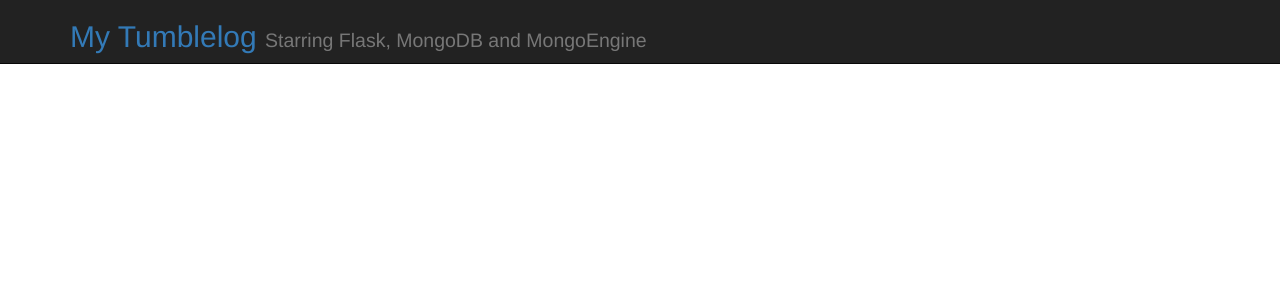
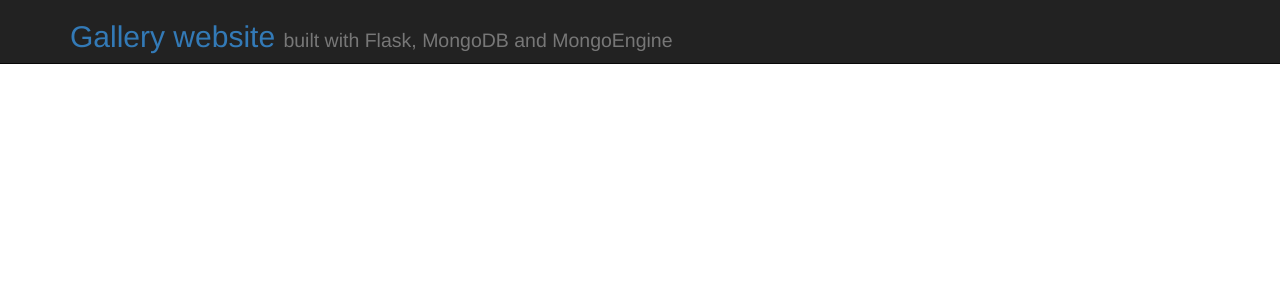
Before and after one commit to colmoneill/json_feeds-flask-website-proof_of_concept, a Flask app: page / in a window 1280 px wide. Shown: the top 300 px of the page. Run offline with Flask 2, Linux system fonts and the light colour scheme; data that the repository does not hold is empty; some libraries are stand-ins or nearby versions.

Commit message:
Migration initiated

```diff
--- a/blog/__init__.py
+++ b/website/__init__.py
@@ -2,15 +2,15 @@ from flask import Flask
 from flask.ext.mongoengine import MongoEngine
 
 app = Flask(__name__)
-app.config["MONGODB_SETTINGS"] = {"DB": "mydb"}
+app.config["MONGODB_SETTINGS"] = {"DB": "flask-website"}
 app.config["SECRET_KEY"] = "KeepThisS3cr3t"
 
 db = MongoEngine(app)
 
 def register_blueprints(app):
 	#Prevents circular imports
-	from blog.views import posts
-	from blog.admin import admin
+	from website.views import posts
+	from website.admin import admin
 	app.register_blueprint(posts)
 	app.register_blueprint(admin)
 
--- a/blog/admin.py
+++ b/website/admin.py
@@ -3,8 +3,8 @@ from flask.views import MethodView
 
 from flask.ext.mongoengine.wtf import model_form
 
-from blog.auth import requires_auth
-from blog.models import Post, BlogPost, Video, Image, Quote, Comment
+from website.auth import requires_auth
+from website.models import Post, BlogPost, Video, Image, Quote, Comment
 
 admin = Blueprint('admin', __name__, template_folder='templates')
 
--- a/blog/manage.py
+++ b/website/manage.py
@@ -3,7 +3,7 @@ import os, sys
 sys.path.append(os.path.abspath(os.path.join(os.path.dirname(__file__), '..')))
 
 from flask.ext.script import Manager, Server
-from blog import app
+from website import app
 
 manager = Manager(app)
 
--- a/blog/models.py
+++ b/website/models.py
@@ -1,6 +1,6 @@
 import datetime
 from flask import url_for
-from blog import db
+from website import db
 
 class Post(db.DynamicDocument):
 	created_at = db.DateTimeField(default=datetime.datetime.now, required=True)
--- a/blog/templates/admin/base.html
+++ b/website/templates/admin/base.html
@@ -4,7 +4,7 @@
  <nav class="navbar navbar-inverse navbar-fixed-top" role="navigation">
 	 <div class="container">
 		 <div class="navbar-header">
-			 <h2><a href="{{ url_for('admin.index') }}" class="brand">My Tumblelog Admin</a></h2>
+			 <h2><a href="{{ url_for('admin.index') }}" class="brand">My gallery website Admin</a></h2>
 		 </div>
 		 <div class="navbar-collapse">
 			 <ul class="nav nav-pills navbar-nav navbar-right ">
@@ -27,5 +27,5 @@
 
 {% block js_footer %}
 <script src="//code.jquery.com/jquery-1.11.1.min.js"></script>
-<script src="//maxcdn.bootstrapcdn.com/bootstrap/3.3.1/js/bootstrap.min.js"></script>
+<script src="https://maxcdn.bootstrapcdn.com/bootstrap/3.3.2/js/bootstrap.min.js"></script>
 {% endblock %}
--- a/blog/templates/admin/detail.html
+++ b/website/templates/admin/detail.html
@@ -4,9 +4,9 @@
 {% block content %}
   <h2>
     {% if create %}
-      Add new Post
+      Add new exhibition
     {% else %}
-      Edit Post
+      Edit exhibition
     {% endif %}
   </h2>
 
--- a/blog/templates/base.html
+++ b/website/templates/base.html
@@ -2,8 +2,8 @@
 <html lang="en">
   <head>
     <meta charset="utf-8">
-    <title>My Tumblelog</title>
-    <link href="//maxcdn.bootstrapcdn.com/bootstrap/3.3.1/css/bootstrap.min.css" rel="stylesheet">
+    <title>Gallery website</title>
+    <link rel="stylesheet" href="https://maxcdn.bootstrapcdn.com/bootstrap/3.3.2/css/bootstrap.min.css">
     <style>.content {padding-top: 80px;}</style>
   </head>
 
@@ -14,7 +14,7 @@
       <div class="container">
         <div class="navbar-header">
           <h2>
-              <a href="/" class="brand">My Tumblelog</a> <small>Starring Flask, MongoDB and MongoEngine</small>
+              <a href="/" class="brand">Gallery website</a> <small>built with Flask, MongoDB and MongoEngine</small>
           </h2>
         </div>
         <div class="navbar-collapse">
--- a/blog/views.py
+++ b/website/views.py
@@ -1,6 +1,6 @@
 from flask import Blueprint, request, redirect, render_template, url_for
 from flask.views import MethodView
-from blog.models import Post, Comment
+from website.models import Post, Comment
 from flask.ext.mongoengine.wtf import model_form
 
 posts = Blueprint('posts', __name__, template_folder='templates')
```
Also changed, not shown: requirements.txt (added, +13 -0 lines), website/auth.py (renamed from blog/auth.py), website/templates/_forms.html (renamed from blog/templates/_forms.html), website/templates/admin/list.html (renamed from blog/templates/admin/list.html), website/templates/posts/detail.html (renamed from blog/templates/posts/detail.html), website/templates/posts/list.html (renamed from blog/templates/posts/list.html).
